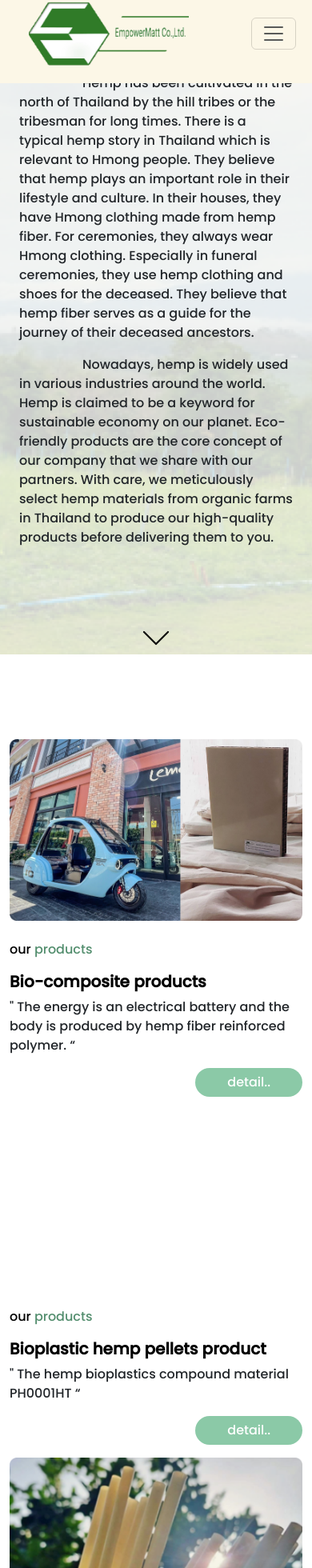
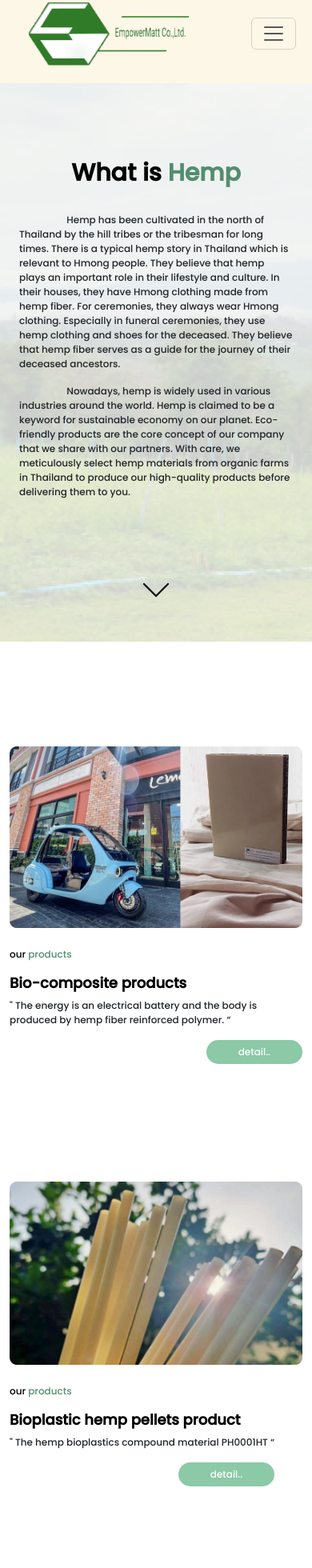
Before and after one commit to Emwich02/EmpowerMattVUE, a Vue app: page /ProductMain in a window 390 px wide. Shown: the part 20-1980 px from the top of the page at 80% size. Built offline with nearby package versions, Linux system fonts and the light colour scheme.

Commit message:
[ProductMain,plastic][home] responsive +animation

```diff
--- a/src/assets/home.scss
+++ b/src/assets/home.scss
@@ -22,7 +22,7 @@ $color_6: #1C1D23;
 }
 
 .picture {
-        background-color: rgba(255,255,255,0.5);
+    background-color: rgba(255, 255, 255, 0.5);
     background-size: cover;
     background-position: center;
     height: 790px;
@@ -49,14 +49,14 @@ $color_6: #1C1D23;
     font-weight: 1000;
 }
 
-.greeting-size{
+.greeting-size {
     font-size: 0.3em;
 }
 
 .whitebold-text {
     color: $color_3;
     font-weight: bold;
-    text-shadow: 1px 2px 7px  $color_6;
+    text-shadow: 1px 2px 7px $color_6;
 }
 
 .white-text {
@@ -77,26 +77,39 @@ $color_6: #1C1D23;
     background: #538E6E;
     max-width: 100%;
     height: 52px;
-	padding: 13px 25px;
+    padding: 14px 25px;
     border-width: 50px;
     border-radius: 20px;
     margin: 0 auto;
 }
 
-.container-closer{
+.container-closer {
     max-width: 55%;
     margin: 0 auto;
 }
 
-.container-closer-ip{
+.container-closer-ip {
     width: 47%;
     margin: 0 auto;
 }
 
-.background-green{
+.background-green {
     background-color: $color_2;
 }
 
-.background-cream{
+.background-cream {
     background-color: $color_5;
 }
+
+@media (max-width: 480px) {
+    .front-18px {
+        font-size: 18px;
+    }
+    .front-13px {
+        font-size: 13px;
+    }
+    .front-30px {
+        font-size:30px;
+        margin-top: 30%;
+    }
+}
--- a/src/assets/productmain.scss
+++ b/src/assets/productmain.scss
@@ -51,6 +51,50 @@ $color_7: #8BC9A7;
 .button-details {
         background-color: $color_7;
         padding: 6px 40px;
-        float:right;
+        float: right;
         border-radius: 30px;
 }
+
+
+.bioplastic-down {
+        display: none;
+}
+
+
+
+@media only screen and (max-width: 480px) {
+
+        .bioplastic-left {
+                display: none;
+        }
+
+        .bioplastic-down {
+                display: block;
+        }
+
+        .front-13px {
+                font-size: 13px;
+        }
+
+        .front-12px {
+                font-size: 12px;
+        }
+
+        .front-30px {
+                font-size: 30px;
+        }
+
+        .front-18px {
+                font-size: 18px;
+        }
+}
+
+@media only screen and (max-width: 800px) {
+        .bioplastic-left {
+                display: none;
+        }
+
+        .bioplastic-down {
+                display: block;
+        }
+}
--- a/src/views/ProductBioPlasticView.vue
+++ b/src/views/ProductBioPlasticView.vue
@@ -13,9 +13,9 @@ const Data = {
     HempBioPlastics: 'Hemp-bioplastics ',
     CompoundMaterials: 'compound materials',
     HempBioPlasticsDetails: `There are some hemp-bioplastic pellets and food utensil products such as straw, flock, spoon and shop stick.`,
-    straw:'straw',
-    cup:'cup',
-    SpoonAndFork:'spoon & fork',
+    straw: 'straw',
+    cup: 'cup',
+    SpoonAndFork: 'spoon & fork',
 }
 </script>
 
@@ -24,27 +24,29 @@ const Data = {
         <br><br><br><br>
 
         <div class="container">
-        <div class="box mt-5 col-2" style="margin-left: 0px;">
+            <div class="box mt-5  " style="margin-right: 70%;" data-aos="fade-up">
                 <h4 class="text-center" style="color:white">{{ Data.Products }} </h4>
             </div><br>
 
             <div class="text-center">
-                <h4 class="blackbold-text">{{ Data.Our }} <span class="greenbold-text">{{ Data.product }} </span> </h4>
-                <h2 class="greenbold-text"> {{ Data.HempBioPlastics }} <span class="blackbold-text">{{ Data.CompoundMaterials }} </span> </h2> <br>
-                <p>{{ Data.HempBioPlasticsDetails }}</p><br>
-                <img :src="Bioplastic" class="img-fluid" style="max-width: 90%; height: auto;"><br><br><br><br>
-                <img :src="downlight" class="img-fluid" style="max-width: 100%; height: auto;"><br><br><br><br><br><br>
-                <hr class="style1"><br><br><br><br>
-                <h2 class="greenbold-text"> {{ Data.HempBioPlastics }} <span class="blackbold-text">{{ Data.product }} </span> </h2>
+                <h4 class="blackbold-text front-15px" data-aos="fade-up">{{ Data.Our }} <span class="greenbold-text">{{ Data.product }} </span> </h4>
+
+                    <h2 class="greenbold-text front-17px" data-aos="fade-up"> {{ Data.HempBioPlastics }} <span class="blackbold-text">{{
+                        Data.CompoundMaterials }} </span> </h2>
+               <br>
+                <p class="front-13px" data-aos="fade-up">{{ Data.HempBioPlasticsDetails }}</p><br>
+                <img :src="Bioplastic" class="img-fluid" style="max-width: 90%; height: auto;" data-aos="fade-up"><br><br><br><br>
+                <img :src="downlight" class="img-fluid" style="max-width: 100%; height: auto;" data-aos="fade-up"><br><br><br><br>
+                <hr class="style1" data-aos="fade-up"><br><br><br>
+                <h2 class="greenbold-text front-17px" data-aos="fade-up"> {{ Data.HempBioPlastics }} <span class="blackbold-text">{{ Data.product }}
+                    </span> </h2>
                 <br><br><br>
-                <img :src="Plasticproducts" class="img-fluid" style="max-width: 80%; height: auto;"><br><br><br>
+                <img :src="Plasticproducts" class="img-fluid" style="max-width: 80%; height: auto;" data-aos="fade-up"><br><br><br>
             </div>
         </div>
 
     </div>
 </template>
 
-<style lang="scss">
-// Import Main styles for this application
-@import '/src/assets/productBioPlastic.scss';
-</style>
+<style lang="scss">// Import Main styles for this application
+@import '/src/assets/productBioPlastic.scss';</style>
--- a/src/views/ProductMainView.vue
+++ b/src/views/ProductMainView.vue
@@ -9,28 +9,32 @@ const Data = {
     whatis: 'What is ',
     hemp: 'Hemp',
     firstparagraph: '               Hemp has been cultivated in the north of Thailand by the hill tribes or the tribesman for long times. There is a typical hemp story in Thailand which is relevant to Hmong people. They believe that hemp plays an important role in their lifestyle and culture. In their houses, they have Hmong clothing made from hemp fiber. For ceremonies, they always wear Hmong clothing. Especially in funeral ceremonies, they use hemp clothing and shoes for the deceased. They believe that hemp fiber serves as a guide for the journey of their deceased ancestors.',
-    secondparagraph:`               Nowadays, hemp is widely used in various industries around the world. Hemp is claimed to be a keyword for sustainable economy on our planet. Eco-friendly products are the core concept of our company that we share with our partners. With care, we meticulously select hemp materials from organic farms in Thailand to produce our high-quality products before delivering them to you.`,
+    secondparagraph: `               Nowadays, hemp is widely used in various industries around the world. Hemp is claimed to be a keyword for sustainable economy on our planet. Eco-friendly products are the core concept of our company that we share with our partners. With care, we meticulously select hemp materials from organic farms in Thailand to produce our high-quality products before delivering them to you.`,
     our: 'our ',
     products: 'products',
     compositeTitle: 'Bio-composite products',
     compositeDetails: '" The energy is an electrical battery and the body is produced by hemp fiber reinforced polymer. “',
-    moreDetails:'detail..',
-    plasticTitle:'Bioplastic hemp pellets product',
+    moreDetails: 'detail..',
+    plasticTitle: 'Bioplastic hemp pellets product',
     plasticDetails: '" The hemp bioplastics compound material PH0001HT “'
 }
 </script>
 
 <template>
-    <div class="picture" :style="{ backgroundImage: 'url(src/images/hempview.png)' }" style="margin-top: 3rem; " >
+    <div class="picture" :style="{ backgroundImage: 'url(src/images/hempview.png)' }" style="margin-top: 2rem; " >
         <div class="container-fluid picture" >
             <div class="text-center">
-            <h1 class="blackbold-text">{{ Data.whatis }} <span class="greenbold-text">{{ Data.hemp}}  </span></h1><br>
+                <br><br><br><br><br><br>
+                <h1 class="blackbold-text front-30px " data-aos="fade-up">{{ Data.whatis }} <span class="greenbold-text">{{ Data.hemp }}
+                    </span></h1><br>
             </div>
-          <div class="container">
-            <p>&nbsp;&nbsp;&nbsp;&nbsp;&nbsp;&nbsp;&nbsp;&nbsp;&nbsp;&nbsp;&nbsp;&nbsp;&nbsp;&nbsp;&nbsp;&nbsp;&nbsp;&nbsp;{{ Data.firstparagraph }}</p>
-            <p>&nbsp;&nbsp;&nbsp;&nbsp;&nbsp;&nbsp;&nbsp;&nbsp;&nbsp;&nbsp;&nbsp;&nbsp;&nbsp;&nbsp;&nbsp;&nbsp;&nbsp;&nbsp;{{ Data.secondparagraph }}</p>
+            <div class="container front-12px">
+                <p data-aos="fade-up">&nbsp;&nbsp;&nbsp;&nbsp;&nbsp;&nbsp;&nbsp;&nbsp;&nbsp;&nbsp;&nbsp;&nbsp;&nbsp;&nbsp;&nbsp;&nbsp;&nbsp;&nbsp;{{
+                    Data.firstparagraph }}</p>
+                <p data-aos="fade-up">&nbsp;&nbsp;&nbsp;&nbsp;&nbsp;&nbsp;&nbsp;&nbsp;&nbsp;&nbsp;&nbsp;&nbsp;&nbsp;&nbsp;&nbsp;&nbsp;&nbsp;&nbsp;{{
+                    Data.secondparagraph }}</p>
             </div>
-        <div class="text-center">
+            <div class="text-center" data-aos="fade-up">
                 <br><br><br> <img :src="downlight" class="img-fluid" style="max-width: 100%; height: auto;">
             </div>
         </div>
@@ -38,36 +42,65 @@ const Data = {
 
     <div class="container full-height  ">
         <div class="row justify-content-center">
-                <div class="col-md-6">
+            <div class="col-md-6" data-aos="fade-up">
                 <img :src="bioCompositePic" class="img-fluid" style="max-width: 100%; height: auto;">
             </div>
 
             <div class="col-md-5 d-flex align-items-center">
                 <div><br>
-                        <p><span class="black-text">{{ Data.our }}</span>  <span class="green-text">{{ Data.products }}</span></p>
-                        <h5 class="blackbold-text">{{ Data.compositeTitle }}</h5>
-                        <p> {{ Data.compositeDetails }} </p>
-                        <p class="button-details"  style="color:white"> {{ Data.moreDetails }}</p>
+                    <p class="front-12px" data-aos="fade-up"><span class="black-text">{{ Data.our }}</span> <span class="green-text">{{
+                        Data.products }}</span>
+                    </p>
+                    <h5 class="blackbold-text front-18px" data-aos="fade-up">{{ Data.compositeTitle }}</h5>
+                    <p class="front-12px" data-aos="fade-up"> {{ Data.compositeDetails }} </p>
+                    <p class="button-details front-12px" style="color:white" data-aos="fade-up"> {{ Data.moreDetails }}</p>
                 </div>
             </div>
         </div>
     </div>
 
-        <div class="container full-height  ">
+
+    <div class="container full-height  bioplastic-left">
         <div class="row justify-content-center">
             <div class="col-md-5 d-flex align-items-center">
                 <div><br>
-                        <p><span class="black-text">{{ Data.our }}</span>  <span class="green-text">{{ Data.products }}</span></p>
-                        <h5 class="blackbold-text">{{ Data.plasticTitle }}</h5>
-                        <p> {{ Data.plasticDetails }} </p>
-                        <p class="button-details"  style="color:white"> {{ Data.moreDetails }}</p>
+                    <p class="front-12px" data-aos="fade-up"><span class="black-text">{{ Data.our }}</span> <span class="green-text">{{
+                        Data.products }}</span>
+                    </p>
+                    <h5 class="blackbold-text front-18px" data-aos="fade-up">{{ Data.plasticTitle }}</h5>
+                    <p class="front-12px" data-aos="fade-up"> {{ Data.plasticDetails }} </p>
+                    <p class="button-details front-12px" style="color:white" data-aos="fade-up"> {{ Data.moreDetails }}</p>
                 </div>
             </div>
-                <div class="col-md-6">
+            <div class="col-md-6" data-aos="fade-up">
                 <img :src="bioPlasticPic" class="img-fluid" style="max-width: 100%; height: auto;">
             </div>
         </div>
     </div>
+
+
+
+    <div class="container full-height bioplastic-down">
+        <div class="row justify-content-center">
+            <div class="col-md-6" data-aos="fade-up">
+                <img :src="bioPlasticPic" class="img-fluid" style="max-width: 100%; height: auto;">
+            </div>
+            <div class="col-md-5 d-flex align-items-center">
+                <div><br>
+                    <p class="front-12px" data-aos="fade-up"><span class="black-text">{{ Data.our }}</span> <span class="green-text">{{
+                        Data.products }}</span>
+                    </p>
+                    <h5 class="blackbold-text front-18px" data-aos="fade-up">{{ Data.plasticTitle }}</h5>
+                    <p class="front-12px" data-aos="fade-up"> {{ Data.plasticDetails }} </p>
+                    <p class="button-details front-12px" style="color:white" data-aos="fade-up"> {{ Data.moreDetails }}</p>
+                </div>
+            </div>
+        </div>
+    </div>
+
+
+
+
     <br><br><br>
 </template>
 
```
Also changed, not shown: src/assets/productBioPlastic.scss (+14 -0 lines), src/views/HomeView.vue (+27 -28 lines). Lines whose indentation alone changed are shown as unchanged.
